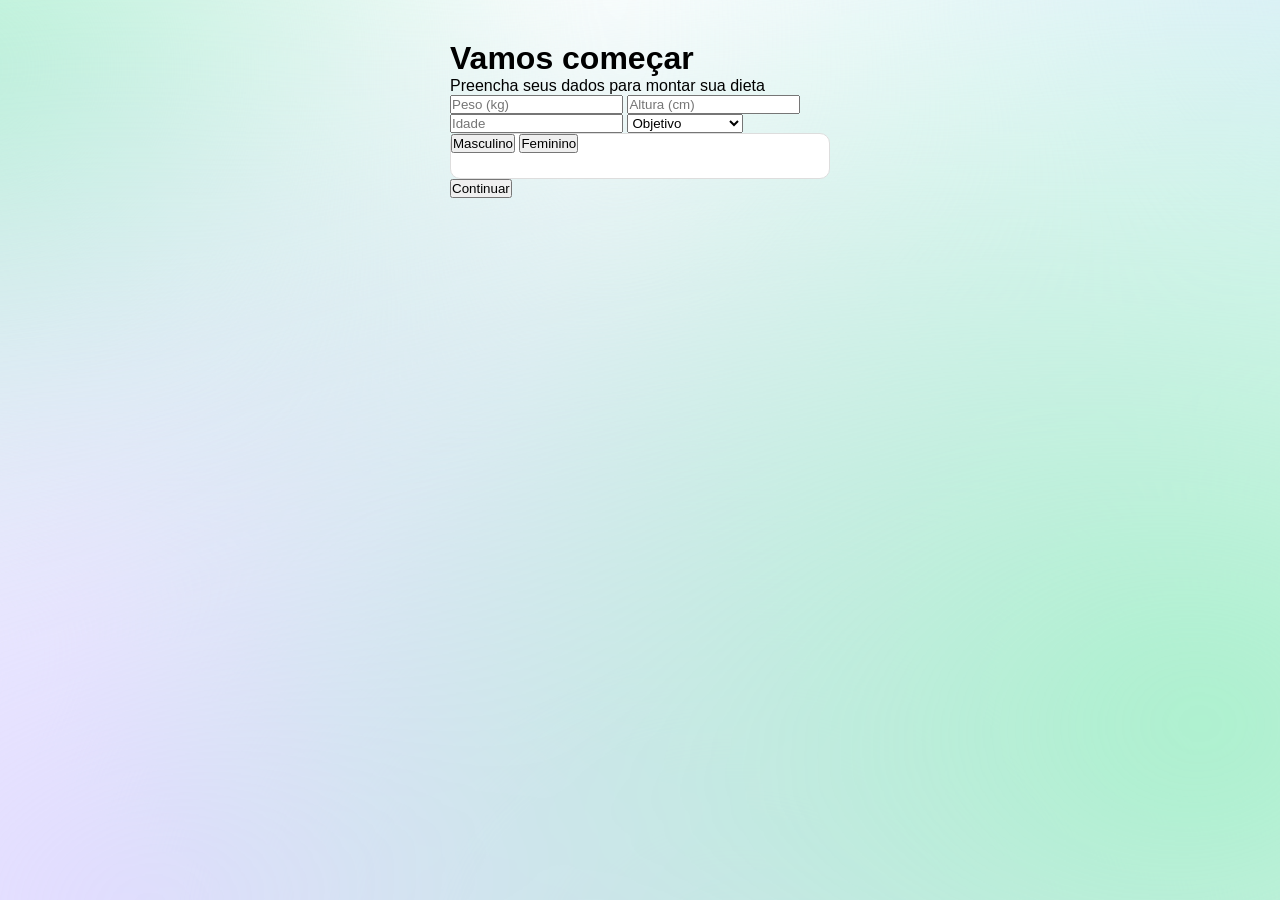
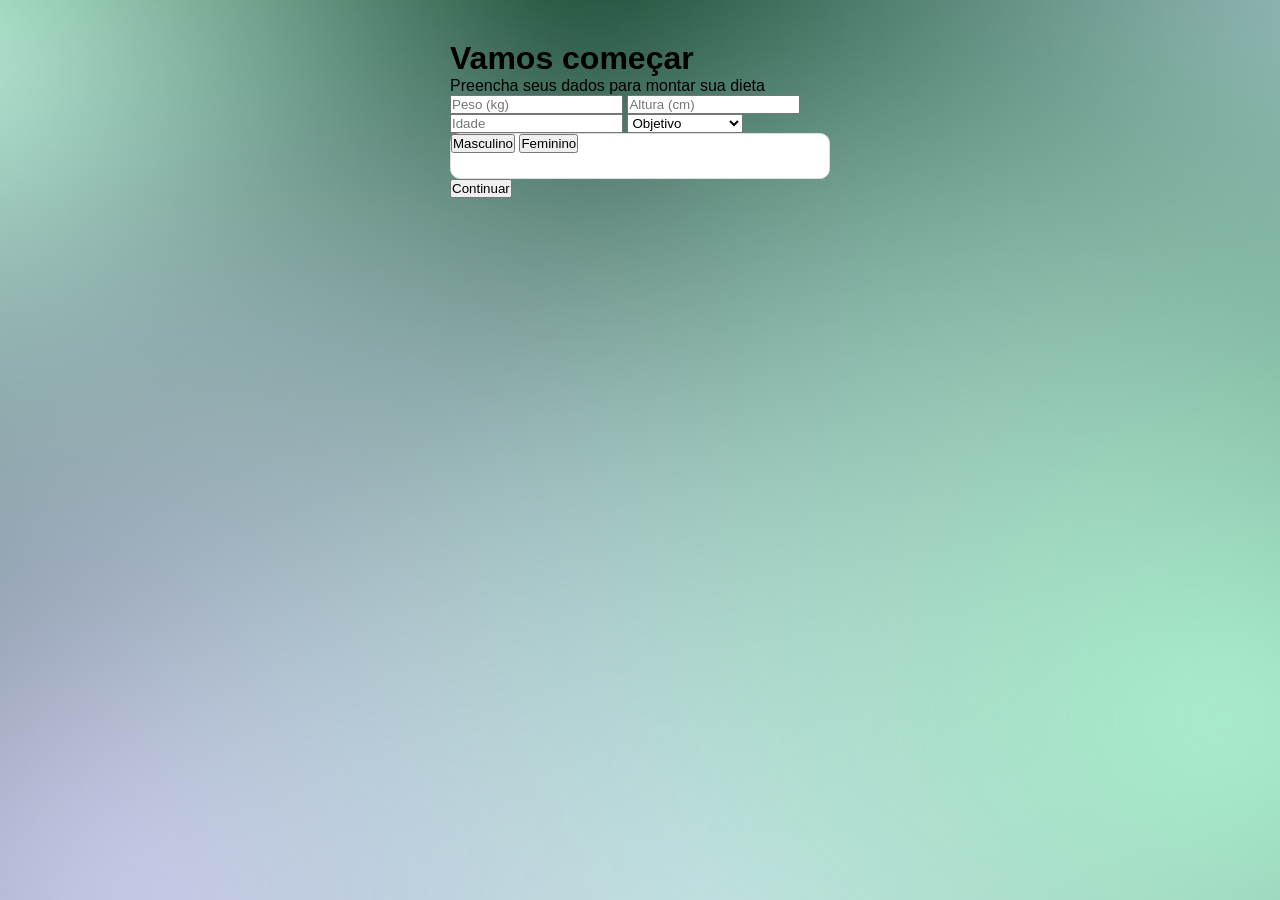

Update estilo.css

--- a/css/estilo.css
+++ b/css/estilo.css
@@ -1231,3 +1231,64 @@ body::after {
   color:#6b7280;
   font-size:14px;
 }
+
+body{
+background:linear-gradient(
+-45deg,
+#04140b,
+#082417,
+#0b3a24,
+#14532d
+);
+background-size:400% 400%;
+animation:fundoNutri 12s ease infinite;
+}
+
+@keyframes fundoNutri{
+0%{background-position:0% 50%;}
+50%{background-position:100% 50%;}
+100%{background-position:0% 50%;}
+}
+
+.pix-modal{
+position:fixed;
+top:0;
+left:0;
+width:100%;
+height:100%;
+background:rgba(0,0,0,.95);
+display:none;
+align-items:center;
+justify-content:center;
+z-index:9999;
+}
+
+.pix-modal.ativo{
+display:flex;
+}
+
+.pix-container{
+background:white;
+padding:30px;
+border-radius:25px;
+text-align:center;
+width:90%;
+max-width:450px;
+}
+
+.pix-container img{
+width:300px;
+max-width:100%;
+}
+
+.btn-voltar{
+margin-top:20px;
+width:100%;
+padding:15px;
+border:none;
+border-radius:12px;
+background:#14532d;
+color:white;
+font-weight:700;
+cursor:pointer;
+}
